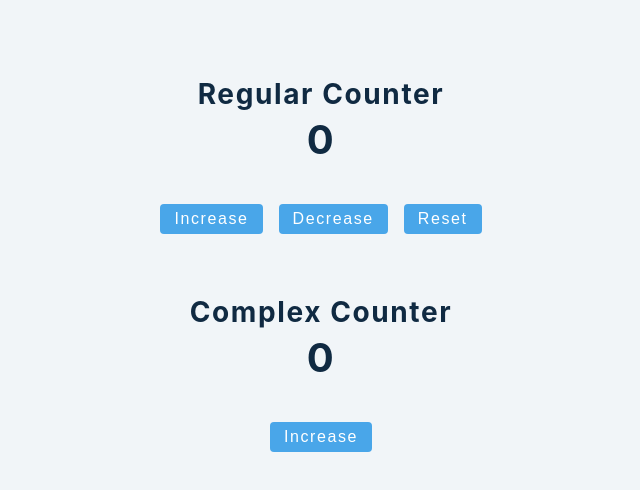
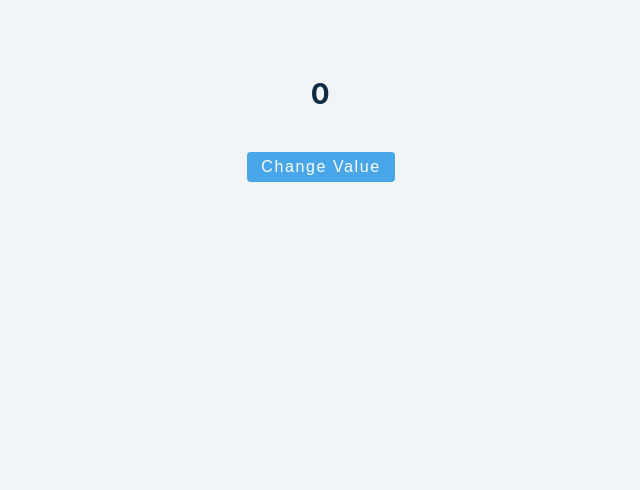
Before and after one commit to ktaha1/advanced-react, a React (Create React App) app: page / in a window 1280 px wide. Shown: the top 490 px of the page, without its empty margins (319-959 px from the left). Built offline with nearby package versions, Linux system fonts and the light colour scheme.

Commit message:
add useEffect basics

```diff
--- a/src/App.js
+++ b/src/App.js
@@ -3,11 +3,12 @@ import React from "react";
 //import BasicUseState from "./useStat/basics";
 //import ArraysUseState from "./useStat/array";
 //import Object from "./useStat/object";
-import Counter from "./useStat/counter";
+//import Counter from "./useStat/counter";
+import Basics from "./useEffect/basics";
 
 const App = () => (
   <div className="container">
-    <Counter />
+    <Basics />
   </div>
 );
 export default App;
--- /dev/null
+++ b/src/useEffect/basics.js
@@ -0,0 +1,22 @@
+import React, { useState, useEffect } from "react";
+
+const Basics = () => {
+  let [value, setValue] = useState(0);
+
+  useEffect(() => {
+    if (value > 0) {
+      document.title = `New Message (${value})`;
+    }
+  });
+  return (
+    <>
+      <section>
+        <h3>{value}</h3>
+        <button className="btn" onClick={() => setValue(value + 1)}>
+          Change value
+        </button>
+      </section>
+    </>
+  );
+};
+export default Basics;
```
